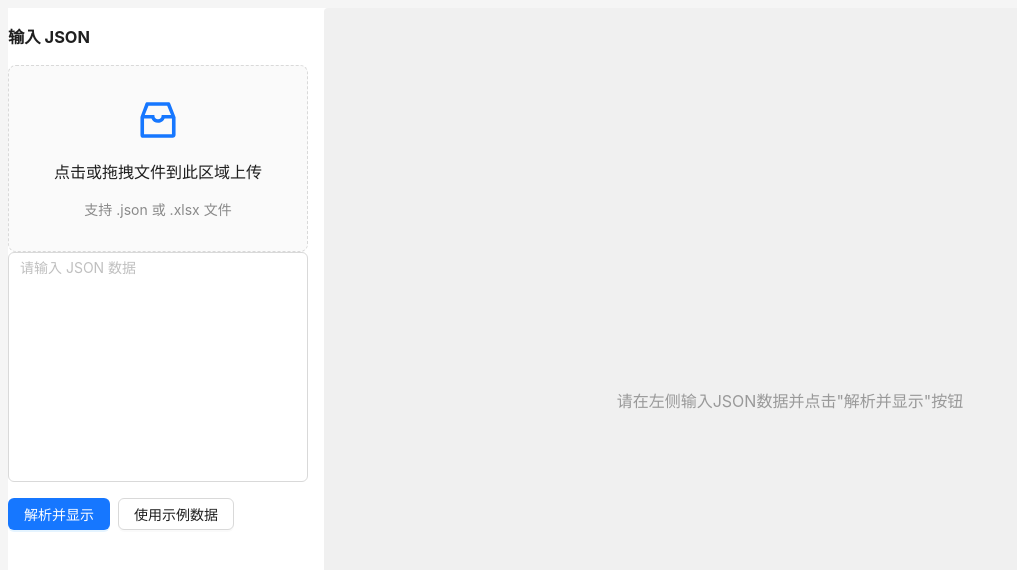
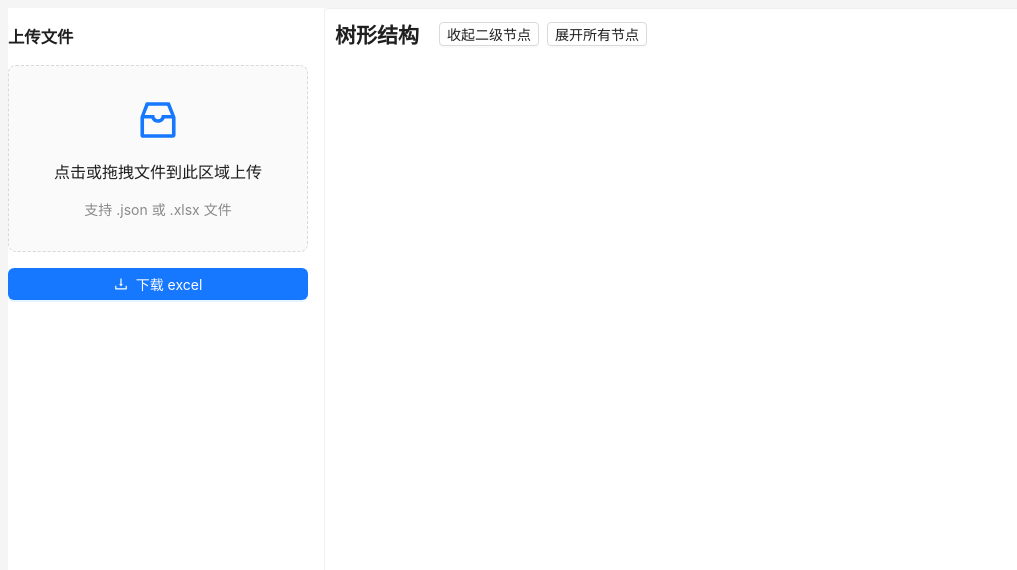
Before and after one commit to public6326/json-tree-editor, a React (Create React App) app: page / in a window 1280 px wide. Shown: the top 570 px of the page, without its empty margins (0-1017 px from the left). Built offline with nearby package versions, Linux system fonts and the light colour scheme.

Commit message:
chore: 替换功能修改：权限 id 改为权限码

```diff
--- a/src/App.css
+++ b/src/App.css
@@ -72,12 +72,17 @@
 }
 
 .json-input {
-
   display: flex;
   flex-direction: column;
 }
 
-.json-input h2 {
+.json-upload {
+  display: flex;
+  flex-direction: column;
+}
+
+.json-input h2,
+.json-upload h2 {
   margin-top: 0;
 }
 
--- a/src/App.js
+++ b/src/App.js
@@ -1,7 +1,7 @@
 import React, { useState, useRef } from "react";
 import { Layout, Row, Col, message, Button } from "antd";
-import { CopyOutlined, DownloadOutlined } from "@ant-design/icons";
-import JsonInput from "./components/JsonInput";
+import { DownloadOutlined } from "@ant-design/icons";
+import JsonUpload from "./components/JsonInput";
 import TreeDisplay from "./components/TreeDisplay";
 import * as XLSX from "xlsx";
 import "./App.css";
@@ -14,7 +14,6 @@ function App() {
   const [flatData, setFlatData] = useState([]);
   const [columns, setColumns] = useState([]);
   const [deletedKeys, setDeletedKeys] = useState([]);
-  // 全局累积所有被替换节点
   const replacedNodesRef = useRef([]);
 
   const handleJsonSubmit = (jsonData) => {
@@ -23,7 +22,6 @@ function App() {
   };
 
   const handleExcelParsed = (data, cols) => {
-    // 只在上传时初始化 flatData/columns
     if (!flatData.length) {
       const patched = data.map((row) => ({
         ...row,
@@ -44,18 +42,32 @@ function App() {
     }
     const newNameCol = "权限名称（新）";
     const newParentIdCol = "父级权限id（新）";
+    const newPermissionCodeCol = "权限码（新）";
     const actionCol = "操作";
     const exportData = flatData.map((row) => {
       const result = {};
       result[newNameCol] = row._newName || "";
       result[newParentIdCol] = row._newParentId || "";
-      result[actionCol] = row._action || "";
+      result[newPermissionCodeCol] = row._newPermissionCode || "";
+
+      let operation = row._action || "";
+      if (operation.includes("替换") && operation.includes("移动")) {
+        operation = "替换";
+      }
+      result[actionCol] = operation;
+
       columns.forEach((col) => {
         result[col] = row[col];
       });
       return result;
     });
-    const exportColumns = [newNameCol, newParentIdCol, actionCol, ...columns];
+    const exportColumns = [
+      newNameCol,
+      newParentIdCol,
+      newPermissionCodeCol,
+      actionCol,
+      ...columns,
+    ];
     const ws = XLSX.utils.json_to_sheet(exportData, { header: exportColumns });
     const wb = XLSX.utils.book_new();
     XLSX.utils.book_append_sheet(wb, ws, "Sheet1");
@@ -147,85 +159,46 @@ function App() {
 
     // 3. 构建替换信息映射
     const replacedInfo = {};
-    // 创建一个从原始权限id到替换信息的映射
-    const originalIdToReplacedInfo = {};
-    // 创建一个从权限码到替换信息的映射
-    const permissionCodeToReplacedInfo = {};
+    // 创建一个从key到父级权限码的映射
+    const keyToParentPermissionCode = {};
+
     allReplacedNodes.forEach((item) => {
       if (item.node && item.node.key) {
         const key = String(item.node.key);
+        // 存储父级权限码信息
+        if (item.parentPermissionCode) {
+          keyToParentPermissionCode[key] = item.parentPermissionCode;
+        }
+
+        // 记录替换信息，但不修改原始权限id
         replacedInfo[key] = {
-          newPermissionId: item.node["权限id"],
           originalPermissionId: item.originalPermissionId,
           originalPermissionCode: item.originalPermissionCode,
+          parentPermissionCode: item.parentPermissionCode,
         };
-
-        // 同时用原始权限id作为键建立映射
-        if (item.originalPermissionId) {
-          const originalId = String(item.originalPermissionId);
-          originalIdToReplacedInfo[originalId] = {
-            newPermissionId: item.node["权限id"],
-            originalPermissionId: originalId,
-            originalPermissionCode: item.originalPermissionCode,
-          };
-        }
-
-        // 使用权限码作为键建立映射
-        if (item.originalPermissionCode) {
-          const permissionCode = String(item.originalPermissionCode);
-          permissionCodeToReplacedInfo[permissionCode] = {
-            newPermissionId: item.node["权限id"],
-            originalPermissionId: item.originalPermissionId,
-            permissionCode: permissionCode,
-          };
-          console.log(
-            `添加权限码映射: ${permissionCode} -> ${item.node["权限id"]}`
-          );
-        }
       }
     });
 
     console.log("替换信息 keys:", Object.keys(replacedInfo));
-    console.log("原始权限id映射 keys:", Object.keys(originalIdToReplacedInfo));
-    console.log("权限码映射 keys:", Object.keys(permissionCodeToReplacedInfo));
+    console.log("父级权限码映射:", keyToParentPermissionCode);
 
     // 4. 更新 flatData
     if (flatData.length && columns.length) {
       const idKey = "权限id";
       const codeKey = "权限码";
 
-      // 调试：打印 flatData 中的所有 key
-      const flatDataKeys = flatData.map((row) => String(row[idKey]));
-      const flatDataCodes = flatData.map((row) => String(row[codeKey]));
-      console.log("flatData 中的所有 key:", flatDataKeys);
-      console.log("flatData 中的所有权限码:", flatDataCodes);
-
-      // 检查 flatData 中是否存在替换信息中的 key
-      Object.keys(permissionCodeToReplacedInfo).forEach((code) => {
-        const exists = flatDataCodes.includes(code);
-        console.log(
-          `权限码 ${code} 在 flatData 中${exists ? "存在" : "不存在"}`
-        );
-      });
-
       const newFlat = flatData.map((row) => {
         const result = { ...row };
         const key = String(result[idKey]);
         const code = String(result[codeKey]);
 
-        // 调试：打印当前处理的行
-        console.log(
-          `处理行: key=${key}, 权限码=${code}, 在映射中: ${!!permissionCodeToReplacedInfo[
-            code
-          ]}`
-        );
-
         // 重置操作字段
         result._newName = "";
         result._newParentId = "";
+        result._newPermissionCode = "";
         result._action = "";
 
-        // 处理删除的节点 - 通过key、父级权限id或权限码判断
+        // 处理删除的节点
         if (
           deletedKeySet.has(key) ||
           (result["父级权限id"] &&
@@ -235,20 +208,13 @@ function App() {
         ) {
           result._action = "删除";
         }
-        // 处理替换的节点 - 优先使用权限码匹配
-        else if (code && permissionCodeToReplacedInfo[code]) {
-          console.log(`标记替换(权限码): ${code}`);
+        // 处理替换的节点 - 查找是否有对应的替换信息
+        else if (replacedInfo[key]) {
           result._action = "替换";
-          if (permissionCodeToReplacedInfo[code].newPermissionId) {
-            result[idKey] = permissionCodeToReplacedInfo[code].newPermissionId;
-          }
-        }
-        // 如果权限码没有匹配，尝试使用权限id
-        else if (key && originalIdToReplacedInfo[key]) {
-          console.log(`标记替换(权限id): ${key}`);
-          result._action = "替换";
-          if (originalIdToReplacedInfo[key].newPermissionId) {
-            result[idKey] = originalIdToReplacedInfo[key].newPermissionId;
+          // 不修改原始权限id
+          // 添加父级权限码到"权限码（新）"列
+          if (keyToParentPermissionCode[key]) {
+            result._newPermissionCode = keyToParentPermissionCode[key];
           }
         }
         // 处理其他操作（移动和修改）
@@ -303,29 +269,10 @@ function App() {
         `处理完成: ${replacedCount}行标记为替换, ${deletedCount}行标记为删除`
       );
 
-      // 输出被标记为替换的行
-      console.log(
-        "被标记为替换的行:",
-        newFlat
-          .filter((row) => row._action === "替换")
-          .map((row) => `${row["权限id"]} (权限码: ${row["权限码"] || "未知"})`)
-      );
-
       setFlatData(newFlat);
     }
 
     console.log("handleTreeChange 处理结束");
-  };
-
-  const copyToClipboard = () => {
-    navigator.clipboard
-      .writeText(jsonString)
-      .then(() => {
-        message.success("JSON已复制到剪贴板");
-      })
-      .catch(() => {
-        message.error("复制失败");
-      });
   };
 
   return (
@@ -334,56 +281,23 @@ function App() {
         <div className="site-layout-content">
           <Row gutter={16} className="horizontal-layout">
             <Col span={6}>
-              <JsonInput
-                onSubmit={handleJsonSubmit}
+              <JsonUpload
+                onChange={handleJsonSubmit}
                 onExcelParsed={handleExcelParsed}
-                value={jsonString}
-                onChange={handleJsonSubmit}
               />
-            </Col>
-
-            {treeData ? (
-              <>
-                <Col span={12}>
-                  <TreeDisplay
-                    treeData={treeData}
-                    onChange={handleTreeChange}
-                  />
-                </Col>
-
-                <Col span={6}>
-                  <div className="json-output">
-                    <div className="output-header">
-                      <h3>JSON输出</h3>
-                      <div className="output-actions">
-                        <Button
-                          type="primary"
-                          icon={<CopyOutlined />}
-                          onClick={copyToClipboard}
-                          style={{ marginRight: 8 }}
-                        >
-                          复制 json
-                        </Button>
               <Button
                 type="primary"
                 icon={<DownloadOutlined />}
                 onClick={downloadExcel}
+                style={{ marginTop: 16, width: "100%" }}
               >
                 下载 excel
               </Button>
-                      </div>
-                    </div>
-                    <pre>{jsonString}</pre>
-                  </div>
             </Col>
-              </>
-            ) : (
+
             <Col span={18}>
-                <div className="empty-state">
-                  <p>请在左侧输入JSON数据并点击"解析并显示"按钮</p>
-                </div>
+              <TreeDisplay treeData={treeData} onChange={handleTreeChange} />
             </Col>
-            )}
           </Row>
         </div>
       </Content>
--- a/src/components/JsonInput.js
+++ b/src/components/JsonInput.js
@@ -1,156 +1,12 @@
-import React, { useState } from "react";
-import { Input, Button, Alert, Upload, message } from "antd";
-import { UploadOutlined, InboxOutlined } from "@ant-design/icons";
+import React from "react";
+import { Upload, message } from "antd";
+import { InboxOutlined } from "@ant-design/icons";
 import * as XLSX from "xlsx";
 
-const { TextArea } = Input;
 const { Dragger } = Upload;
 
-function JsonInput({ onSubmit, onExcelParsed, value, onChange }) {
-  const [error, setError] = useState("");
-
-  const handleSubmit = () => {
-    try {
-      if (!value.trim()) {
-        setError("请输入JSON数据");
-        return;
-      }
-
-      const jsonData = JSON.parse(value);
-      setError("");
-      onSubmit(jsonData);
-    } catch (err) {
-      setError("JSON格式错误，请检查输入");
-    }
-  };
-
-  const handleSampleData = () => {
-    const sampleData = {
-      key: "0",
-      title: "根节点",
-      children: [
-        {
-          key: "0-0",
-          title: "子节点1",
-          children: [
-            { key: "0-0-0", title: "叶子节点1" },
-            { key: "0-0-1", title: "叶子节点2" },
-          ],
-        },
-        {
-          key: "0-1",
-          title: "子节点2",
-          children: [{ key: "0-1-0", title: "叶子节点3" }],
-        },
-      ],
-    };
-
-    onChange(JSON.stringify(sampleData, null, 2));
-  };
-
-  // Excel 解析和树结构生成
-  const handleExcel = (file) => {
-    const reader = new FileReader();
-    reader.onload = (e) => {
-      const data = new Uint8Array(e.target.result);
-      const workbook = XLSX.read(data, { type: "array" });
-      const sheetName = workbook.SheetNames[0];
-      const worksheet = workbook.Sheets[sheetName];
-      const json = XLSX.utils.sheet_to_json(worksheet, { defval: "" });
-      if (!json.length) {
-        message.error("Excel内容为空");
-        return;
-      }
-      // 字段映射
-      const idKey = "权限id";
-      const parentIdKey = "父级权限id";
-      const parentNameKey = "父级权限名称";
-      const titleKey = "权限名称";
-      // 1. 建立map
-      const nodeMap = {};
-      json.forEach((row) => {
-        nodeMap[row[idKey]] = {
-          ...row,
-          key: row[idKey],
-          title: row[titleKey],
-          children: [],
-        };
-      });
-      // 2. 组装树，先找所有根节点
-      const allIds = new Set(json.map((row) => row[idKey]));
-      let roots = json.filter((row) => {
-        const pid = row[parentIdKey];
-        return !pid || !allIds.has(pid);
-      });
-      // 3. 如果根节点多于1个，补充一个根节点
-      let patchedJson = [...json];
-      if (roots.length > 1) {
-        // 检查是否已存在id=2的节点，避免重复
-        const exist2 = patchedJson.find(
-          (row) => row[idKey] === 2 || row[idKey] === "2"
-        );
-        if (!exist2) {
-          // 新增根节点
-          const rootNode = {
-            [idKey]: 2,
-            [titleKey]: "菜单权限",
-            [parentIdKey]: 0,
-            [parentNameKey]: "",
-            key: 2,
-            title: "菜单权限",
-            children: [],
-          };
-          patchedJson.push(rootNode);
-        }
-        // 所有原根节点的父级id和父级名称都改为2和菜单权限
-        patchedJson = patchedJson.map((row) => {
-          const pid = row[parentIdKey];
-          if (!pid || !allIds.has(pid)) {
-            // 不是新加的根节点自身才改
-            if (row[idKey] !== 2 && row[idKey] !== "2") {
-              return {
-                ...row,
-                [parentIdKey]: 2,
-                [parentNameKey]: "菜单权限",
-              };
-            }
-          }
-          return row;
-        });
-      }
-      // 4. 重新生成 nodeMap
-      const nodeMap2 = {};
-      patchedJson.forEach((row) => {
-        nodeMap2[row[idKey]] = {
-          ...row,
-          key: row[idKey],
-          title: row[titleKey],
-          children: [],
-        };
-      });
-      // 5. 组装树
-      const allIds2 = new Set(patchedJson.map((row) => row[idKey]));
-      const tree = [];
-      patchedJson.forEach((row) => {
-        const parentId = row[parentIdKey];
-        if (parentId && allIds2.has(parentId)) {
-          nodeMap2[parentId].children.push(nodeMap2[row[idKey]]);
-        } else {
-          tree.push(nodeMap2[row[idKey]]);
-        }
-      });
-      onChange(JSON.stringify(tree, null, 2));
-      // 新增：将原始数据和表头传递给父组件
-      if (onExcelParsed) {
-        const columns = Object.keys(patchedJson[0]);
-        onExcelParsed(patchedJson, columns);
-      }
-      message.success("Excel解析成功，已自动生成树结构");
-    };
-    reader.readAsArrayBuffer(file);
-    return false; // 阻止Upload自动上传
-  };
-
+// 创建一个新的JsonUpload组件，只保留上传功能，移除json输入区域
+function JsonUpload({ onChange, onExcelParsed }) {
   // 将 Excel 数据转换为树结构
   const convertToTree = (data) => {
     const map = {};
@@ -196,10 +52,10 @@ function JsonInput({ onSubmit, onExcelParsed, value, onChange }) {
   };
 
   return (
-    <div className="json-input">
-      <h3>输入 JSON</h3>
+    <div className="json-upload">
+      <h3>上传文件</h3>
       <div className="upload-area">
-        <Upload.Dragger
+        <Dragger
           accept=".json,.xlsx,.xls"
           showUploadList={false}
           beforeUpload={(file) => {
@@ -218,11 +74,12 @@ function JsonInput({ onSubmit, onExcelParsed, value, onChange }) {
                 });
                 const treeData = convertToTree(jsonData);
                 onChange(treeData);
-                // 新增：调用 onExcelParsed，保证 flatData/columns 有数据
+                // 调用 onExcelParsed，保证 flatData/columns 有数据
                 if (onExcelParsed && jsonData.length) {
                   const columns = Object.keys(jsonData[0]);
                   onExcelParsed(jsonData, columns);
                 }
+                message.success("Excel解析成功，已自动生成树结构");
               };
               reader.readAsArrayBuffer(file);
             } else {
@@ -245,29 +102,10 @@ function JsonInput({ onSubmit, onExcelParsed, value, onChange }) {
           </p>
           <p className="ant-upload-text">点击或拖拽文件到此区域上传</p>
           <p className="ant-upload-hint">支持 .json 或 .xlsx 文件</p>
-        </Upload.Dragger>
-      </div>
-      <TextArea
-        value={value}
-        onChange={(e) => onChange(e.target.value)}
-        placeholder="请输入 JSON 数据"
-        autoSize={{ minRows: 10, maxRows: 20 }}
-      />
-      {error && (
-        <Alert message={error} type="error" style={{ margin: "10px 0" }} />
-      )}
-      <div style={{ marginTop: 16 }}>
-        <Button
-          type="primary"
-          onClick={handleSubmit}
-          style={{ marginRight: 8 }}
-        >
-          解析并显示
-        </Button>
-        <Button onClick={handleSampleData}>使用示例数据</Button>
+        </Dragger>
       </div>
     </div>
   );
 }
 
-export default JsonInput;
+export default JsonUpload;
--- a/src/components/TreeDisplay.js
+++ b/src/components/TreeDisplay.js
@@ -85,6 +85,31 @@ function TreeDisplay({ treeData, onChange }) {
     // 记录原始父级权限id，用于标记移动操作
     const originalParentId = dragObj["父级权限id"];
 
+    // 标记节点为移动操作的函数
+    const markNodeAsMoved = (node, newParentId) => {
+      if (originalParentId !== newParentId) {
+        // 如果节点已经有操作标记（如替换），保留原有操作并添加移动标记
+        const existingOperation = node["操作"] || "";
+        if (!existingOperation.includes("移动")) {
+          node["操作"] = existingOperation
+            ? `${existingOperation},移动`
+            : "移动";
+        }
+
+        // 更新父级权限id
+        node["父级权限id"] = newParentId;
+
+        console.log(
+          `节点 ${node.key} 被移动，原父级: ${originalParentId}, 新父级: ${newParentId}`
+        );
+
+        // 递归标记所有子节点
+        if (node.children && node.children.length > 0) {
+          node.children.forEach((child) => markNodeAsMoved(child, newParentId));
+        }
+      }
+    };
+
     if (!info.dropToGap) {
       // 放置到节点上 - 添加为子节点
       loop(newData, dropKey, (item) => {
@@ -95,13 +120,8 @@ function TreeDisplay({ treeData, onChange }) {
         dragObj["父级权限id"] = newParentId;
         dragObj.children = dragObj.children || [];
 
-        // 如果父级权限id发生变化，标记为移动操作
-        if (originalParentId !== newParentId) {
-          dragObj["操作"] = "移动";
-          console.log(
-            `节点 ${dragObj.key} 被移动，原父级: ${originalParentId}, 新父级: ${newParentId}`
-          );
-        }
+        // 标记节点及其所有子节点为移动操作
+        markNodeAsMoved(dragObj, newParentId);
 
         item.children.unshift(dragObj);
       });
@@ -118,13 +138,8 @@ function TreeDisplay({ treeData, onChange }) {
         dragObj["父级权限id"] = newParentId;
         dragObj.children = dragObj.children || [];
 
-        // 如果父级权限id发生变化，标记为移动操作
-        if (originalParentId !== newParentId) {
-          dragObj["操作"] = "移动";
-          console.log(
-            `节点 ${dragObj.key} 被移动，原父级: ${originalParentId}, 新父级: ${newParentId}`
-          );
-        }
+        // 标记节点及其所有子节点为移动操作
+        markNodeAsMoved(dragObj, newParentId);
 
         item.children.unshift(dragObj);
       });
@@ -140,11 +155,41 @@ function TreeDisplay({ treeData, onChange }) {
       } else {
         ar.splice(i + 1, 0, dragObj);
       }
+
+      // 在else分支中也需要标记移动操作
+      // 需要找到新的父级权限id
+      let newParentId = null;
+      // 找到当前数组的父节点
+      const findParent = (nodes, targetArray) => {
+        for (const node of nodes) {
+          if (node.children === targetArray) {
+            return node;
+          }
+          if (node.children) {
+            const found = findParent(node.children, targetArray);
+            if (found) return found;
+          }
+        }
+        return null;
+      };
+
+      const parent = findParent(newData, ar);
+      if (parent) {
+        newParentId = parent["权限id"];
+      }
+
+      // 如果找到了新的父级权限id且与原始不同，标记为移动
+      if (newParentId && originalParentId !== newParentId) {
+        dragObj["父级权限id"] = newParentId;
+
+        // 标记节点及其所有子节点为移动操作
+        markNodeAsMoved(dragObj, newParentId);
+      }
     }
 
     console.log("After drop:", newData);
     setData(newData);
-    onChange(newData, deletedNodes, [...replacedNodes]);
+    onChange(newData, deletedNodes, replacedNodes);
   };
 
   // 删除节点及其子树
@@ -204,13 +249,13 @@ function TreeDisplay({ treeData, onChange }) {
     console.log("Replace node:", { key, parentKey });
     console.log("Current data:", data);
 
-    // 首先找到父节点，获取其权限id
-    let parentPermissionId = null;
+    // 首先找到父节点，获取其权限码
+    let parentPermissionCode = null;
     if (parentKey) {
       const parentNode = findNode(data, parentKey);
       if (parentNode) {
-        parentPermissionId = parentNode["权限id"];
-        console.log("Found parent node, 权限id:", parentPermissionId);
+        parentPermissionCode = parentNode["权限码"];
+        console.log("Found parent node, 权限码:", parentPermissionCode);
       }
     }
 
@@ -239,33 +284,28 @@ function TreeDisplay({ treeData, onChange }) {
       // 保存原始权限码
       const originalPermissionCode = removedNode["权限码"];
 
-      // 使用父节点的权限id
-      if (parentPermissionId) {
-        console.log("Using parent permission id:", parentPermissionId);
-        removedNode["权限id"] = parentPermissionId;
-      }
-
-      // 标记为替换
+      // 标记为替换，但不修改原始权限id
       removedNode["操作"] = "替换";
-      removedNode["原始权限id"] = originalPermissionId;
-      // 确保保留原始权限码
-      if (originalPermissionCode) {
-        removedNode["原始权限码"] = originalPermissionCode;
+      // 记录父级权限码，用于导出时添加到"权限码（新）"列
+      if (parentPermissionCode) {
+        removedNode["父级权限码"] = parentPermissionCode;
       }
 
       console.log("After replace:", removedNode);
 
+      // 使用Map避免重复
       setReplacedNodes((prev) => {
-        // 用 key 去重，保证所有被替换过的节点都在
         const map = new Map();
         prev.forEach((item) => {
-          if (item.node && item.node.key) map.set(item.node.key, item);
+          // 确保使用原始的 key 作为 map 的键
+          const nodeKey = item.node.key;
+          map.set(nodeKey, item);
         });
 
         // 确保使用原始的 key 作为 map 的键，而不是修改后的权限id
         const nodeKey = key;
         console.log(
-          `设置替换节点: key=${nodeKey}, 原权限id=${originalPermissionId}, 新权限id=${removedNode["权限id"]}, 权限码=${originalPermissionCode}`
+          `设置替换节点: key=${nodeKey}, 原权限id=${originalPermissionId}, 权限码=${originalPermissionCode}, 父级权限码=${parentPermissionCode}`
         );
 
         map.set(nodeKey, {
@@ -273,17 +313,18 @@ function TreeDisplay({ treeData, onChange }) {
           originParentKey: parentKey,
           originalPermissionId: originalPermissionId,
           originalPermissionCode: originalPermissionCode,
+          parentPermissionCode: parentPermissionCode,
         });
         const updated = Array.from(map.values());
 
-        // 调试: 打印更新后的替换节点列表
+        // Debug
         console.log(
-          "更新后的替换节点列表:",
+          "更新后的replacedNodes:",
           updated.map((item) => ({
             key: item.node.key,
             originalPermissionId: item.originalPermissionId,
             originalPermissionCode: item.originalPermissionCode,
-            newPermissionId: item.node["权限id"],
+            parentPermissionCode: item.parentPermissionCode,
           }))
         );
 
@@ -375,6 +416,7 @@ function TreeDisplay({ treeData, onChange }) {
       for (let i = 0; i < nodes.length; i++) {
         const item = nodes[i];
         if (item.node.key === key) {
+          // 找到目标，移除并返回
           const [removed] = nodes.splice(i, 1);
           return {
             found: removed,
@@ -392,6 +434,7 @@ function TreeDisplay({ treeData, onChange }) {
             key
           );
           if (result && result.found) {
+            // 从原 children 中移除
             item.node.children = item.node.children.filter(
               (child) => child.key !== key
             );
@@ -401,22 +444,16 @@ function TreeDisplay({ treeData, onChange }) {
       }
       return null;
     };
-
+    // 拷贝 replacedNodes 以便递归操作
     const replacedCopy = JSON.parse(JSON.stringify(replacedNodes));
     const result = findAndRemove(replacedCopy, key);
     if (!result || !result.found) return;
-
     const { node } = result.found;
     let parentKey = result.parentOriginKey;
 
-    // 恢复原始权限id
-    if (result.originalPermissionId) {
-      node["权限id"] = result.originalPermissionId;
-    }
-
-    // 清除操作标记和原始权限id
+    // 清除操作标记和父级权限码
     delete node["操作"];
-    delete node["原始权限id"];
+    delete node["父级权限码"];
 
     const findNode = (nodes, k) => {
       for (const n of nodes) {
@@ -428,7 +465,6 @@ function TreeDisplay({ treeData, onChange }) {
       }
       return null;
     };
-
     let dataCopy = [...data];
     if (!findNode(dataCopy, parentKey)) {
       const root2 = findNode(dataCopy, 2) || findNode(dataCopy, "2");
@@ -825,12 +861,16 @@ function TreeDisplay({ treeData, onChange }) {
         style={{
           display: "flex",
           alignItems: "center",
-          justifyContent: "space-between",
+          justifyContent: "left",
         }}
       >
         <h2 style={{ margin: 0 }}>树形结构</h2>
         <div className="tree-actions">
-          <Button size="small" onClick={collapseSecondLevel}>
+          <Button
+            style={{ marginLeft: 20 }}
+            size="small"
+            onClick={collapseSecondLevel}
+          >
             收起二级节点
           </Button>
           <Button
```
Also changed, not shown: 1 other file (tests, documents, lock files or other folders). Lines whose indentation alone changed are shown as unchanged.
